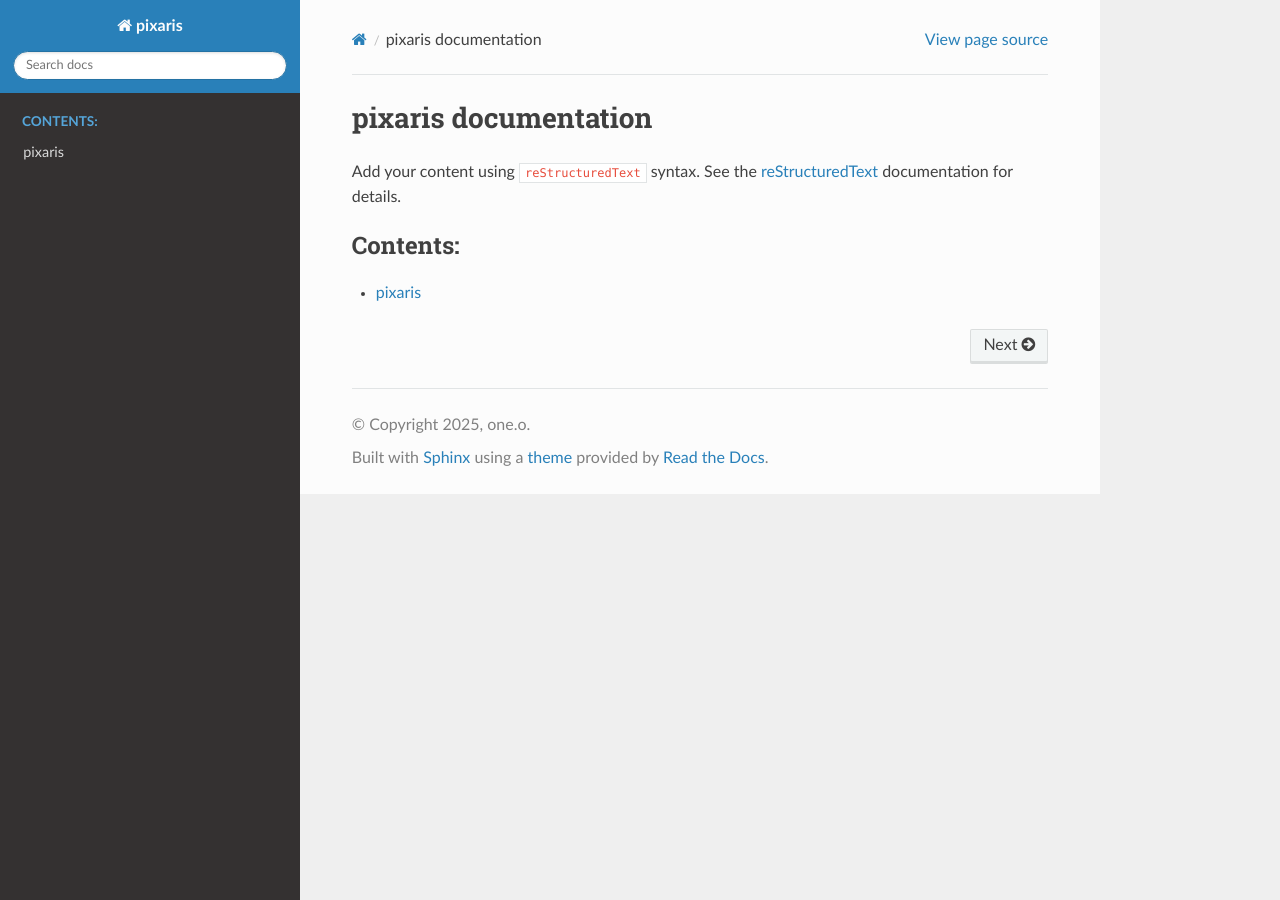
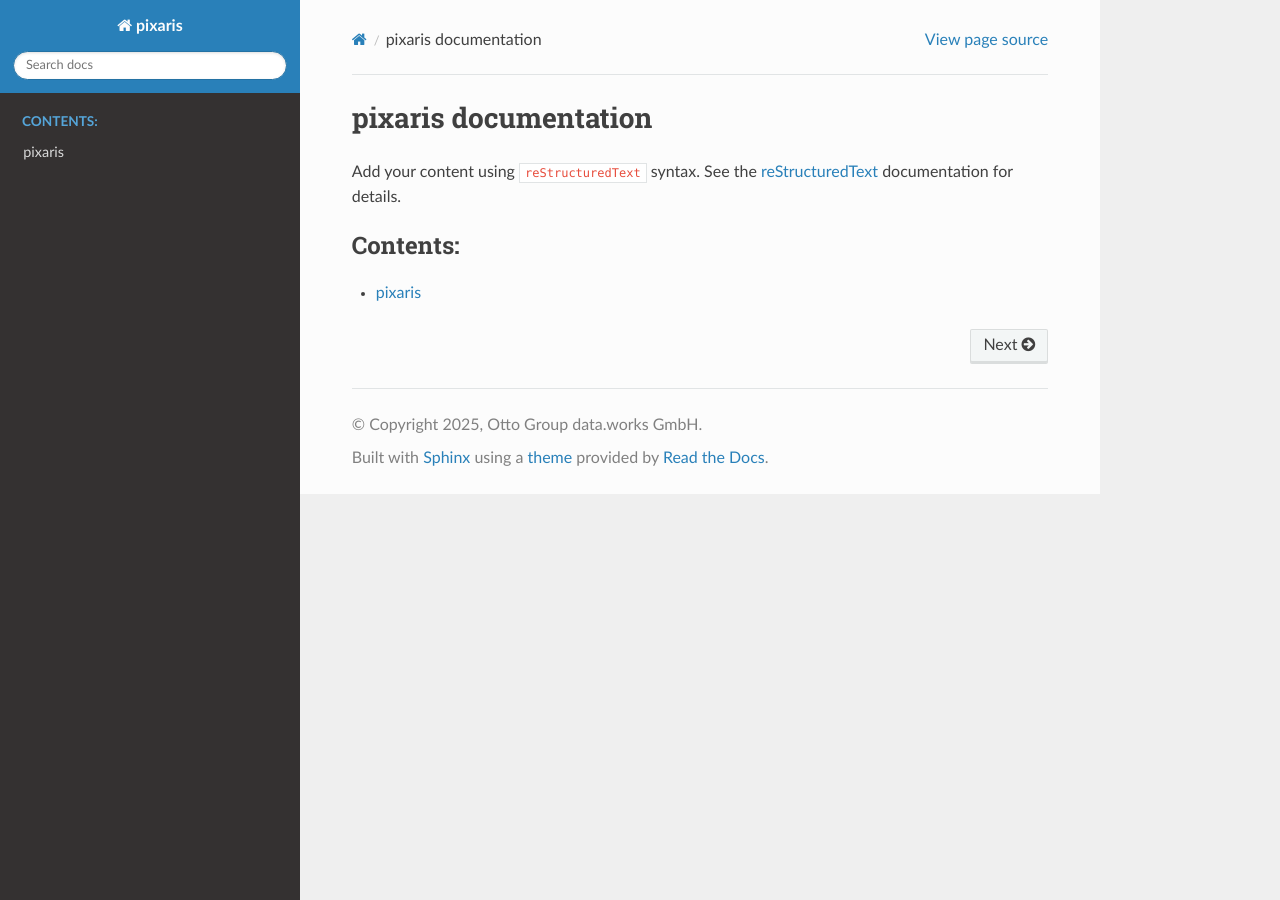
Before and after one commit to ottogroup/pixaris, a Sphinx documentation site: the page built from docs/index.rst, in a window 1280 px wide. Built offline with Sphinx 7.4.7 and the Read the Docs theme 3.1.0, drawn with Linux system fonts in a browser that asks for light colours; pages that are not in the unit, such as notebooks, are missing from menus.

Commit message:
fix actions

```diff
--- a/docs/conf.py
+++ b/docs/conf.py
@@ -12,8 +12,8 @@ import sys
 sys.path.insert(0, os.path.abspath(".."))
 
 project = "pixaris"
-copyright = "2025, one.o"
-author = "one.o"
+copyright = "2025, Otto Group data.works GmbH"
+author = "Otto Group data.works GmbH"
 release = "0.1"
 
 # -- General configuration ---------------------------------------------------
```
Also changed, not shown: 2 other files.
